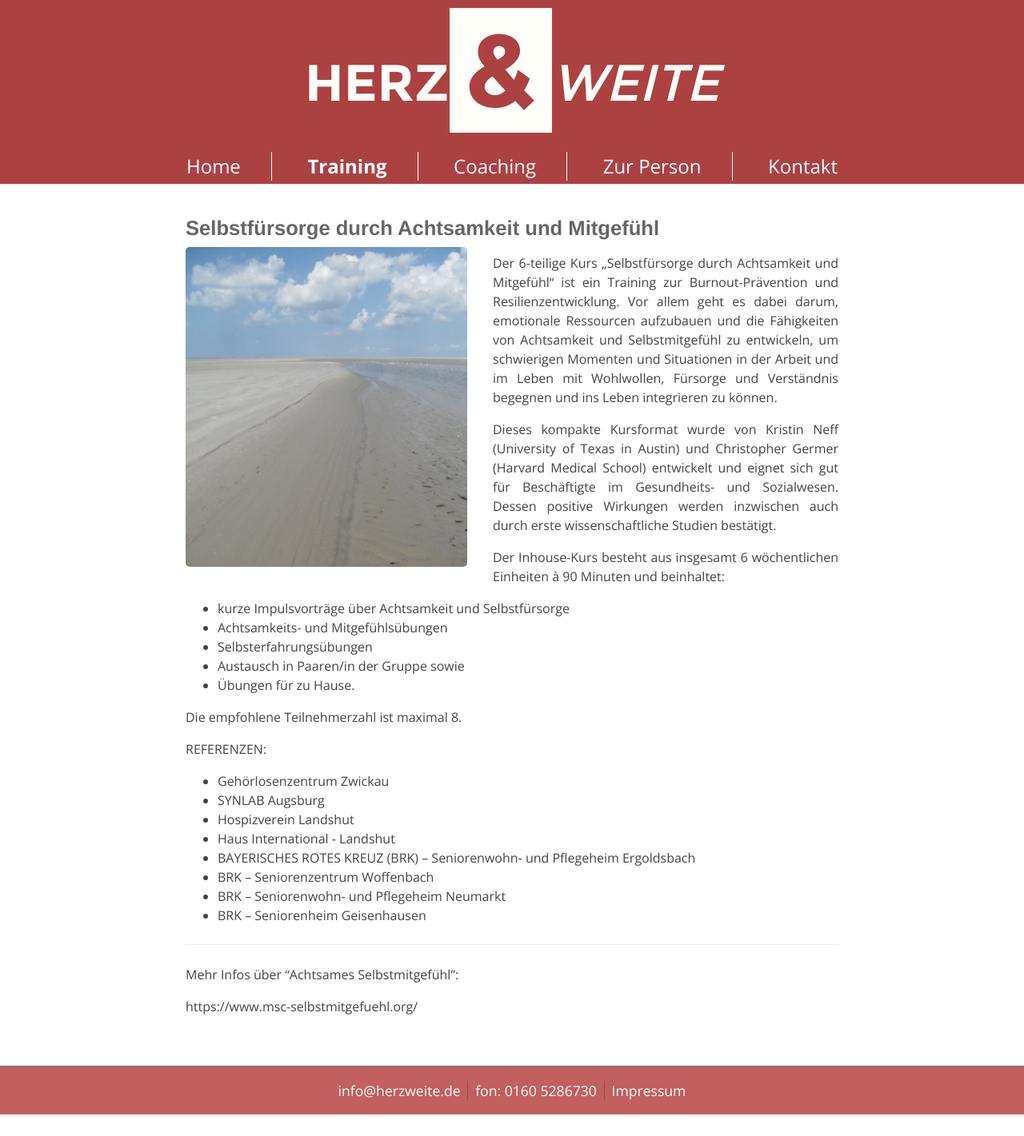
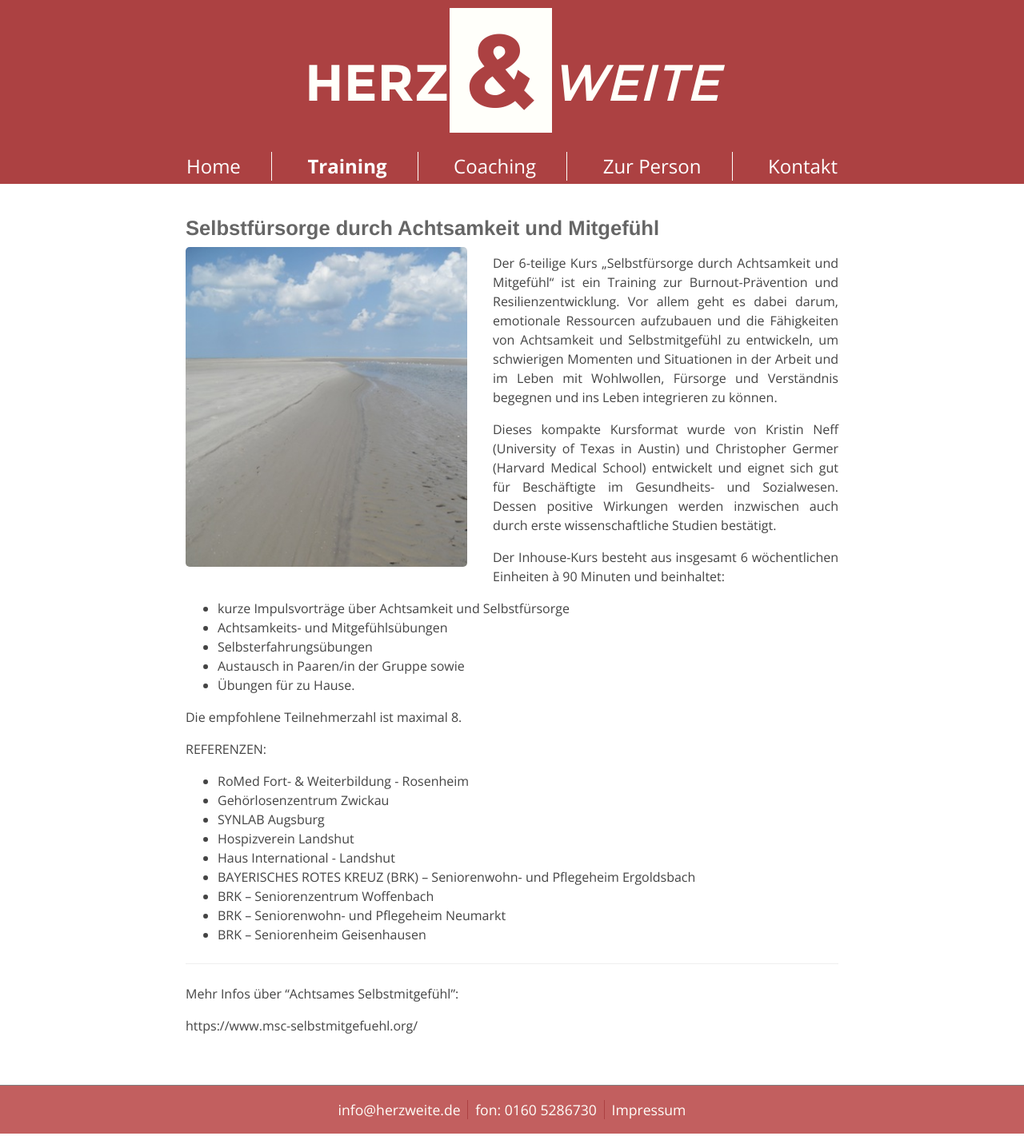
Before and after one commit to herzweite/herzweite.github.io, a Jekyll site: the page built from training.md, in a window 1280 px wide. Shown: the whole page at 80% size. Built offline with Jekyll 4.4.1, drawn with Linux system fonts in a browser that asks for light colours; before the commit the page ends 1397 px from its top, so only the background shows below that.

Commit message:
Update training.md

```diff
--- a/training.md
+++ b/training.md
@@ -30,6 +30,7 @@ Die empfohlene Teilnehmerzahl ist maximal 8.
 
 REFERENZEN:
 
+- RoMed Fort- & Weiterbildung - Rosenheim
 - Gehörlosenzentrum Zwickau
 - SYNLAB Augsburg
 - Hospizverein Landshut
```
